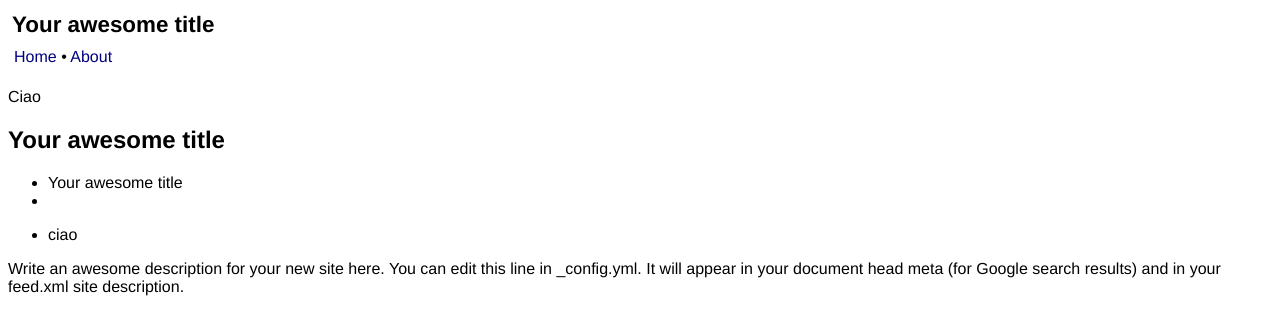
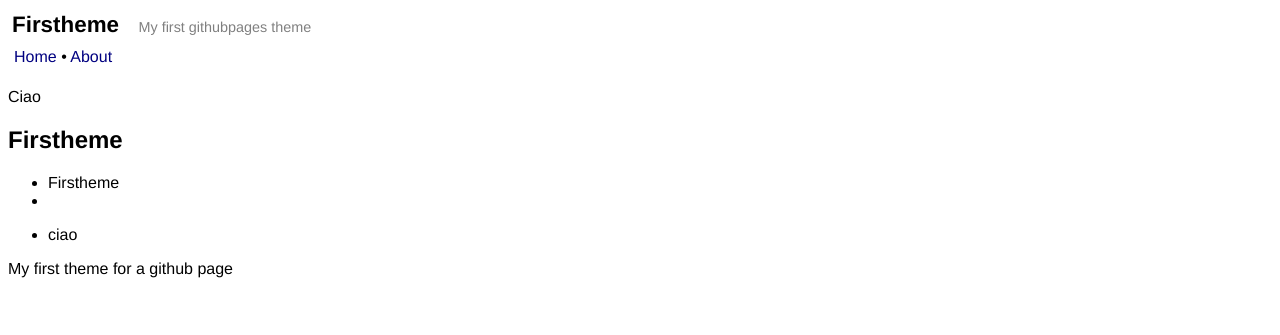
Before and after one commit to ulaulaman/firstheme, a Jekyll site: the page built from index.html, in a window 1280 px wide. Shown: the top 335 px of the page. Built offline with Jekyll 4.4.1, drawn with Linux system fonts in a browser that asks for light colours.

Commit message:
Update _config.yml

```diff
--- a/_config.yml
+++ b/_config.yml
@@ -1,10 +1,9 @@
 # Site settings
-title: Your awesome title
+title: 'Firstheme'
+subtitle: 'My first githubpages theme'
 
 description: > # this means to ignore newlines until "baseurl:"
-  Write an awesome description for your new site here. You can edit this
-  line in _config.yml. It will appear in your document head meta (for
-  Google search results) and in your feed.xml site description.
+  My first theme for a github page
 
 twitter_username: ulaulaman
 github_username:  ulaulaman
```
